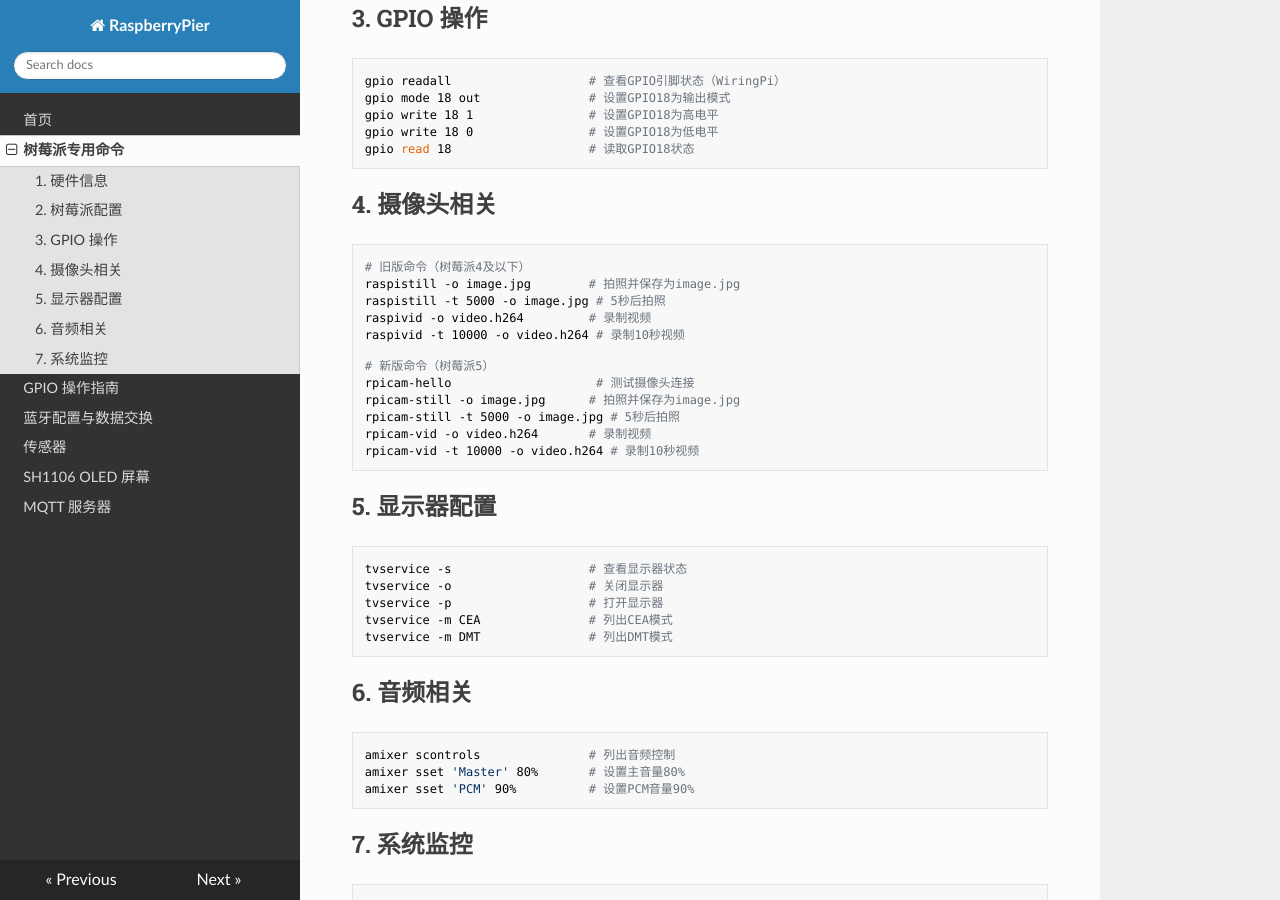
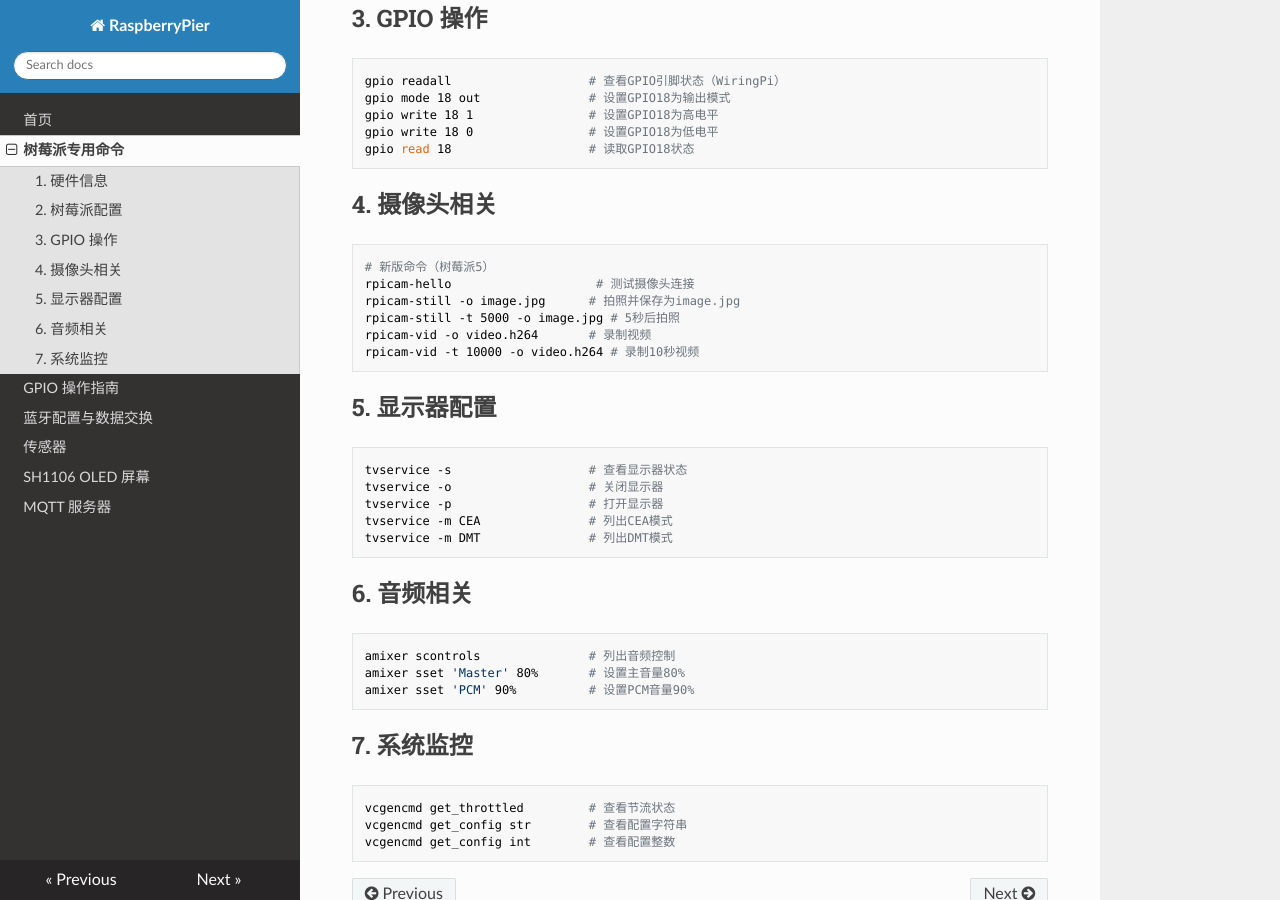
Before and after one commit to SwartzMss/RaspberryPier, an MkDocs documentation site: the page built from docs/commands.md, in a window 1280 px wide and 900 px high, scrolled down 694 px. Built offline with MkDocs 1.6.1, drawn with Linux system fonts in a browser that asks for light colours; nearby versions of some CDN libraries.

Commit message:
Update commands.md

````diff
--- a/docs/commands.md
+++ b/docs/commands.md
@@ -42,12 +42,6 @@ gpio read 18                   # 读取GPIO18状态
 ## 4. 摄像头相关
 
 ```bash
-# 旧版命令（树莓派4及以下）
-raspistill -o image.jpg        # 拍照并保存为image.jpg
-raspistill -t 5000 -o image.jpg # 5秒后拍照
-raspivid -o video.h264         # 录制视频
-raspivid -t 10000 -o video.h264 # 录制10秒视频
-
 # 新版命令（树莓派5）
 rpicam-hello                    # 测试摄像头连接
 rpicam-still -o image.jpg      # 拍照并保存为image.jpg
````
